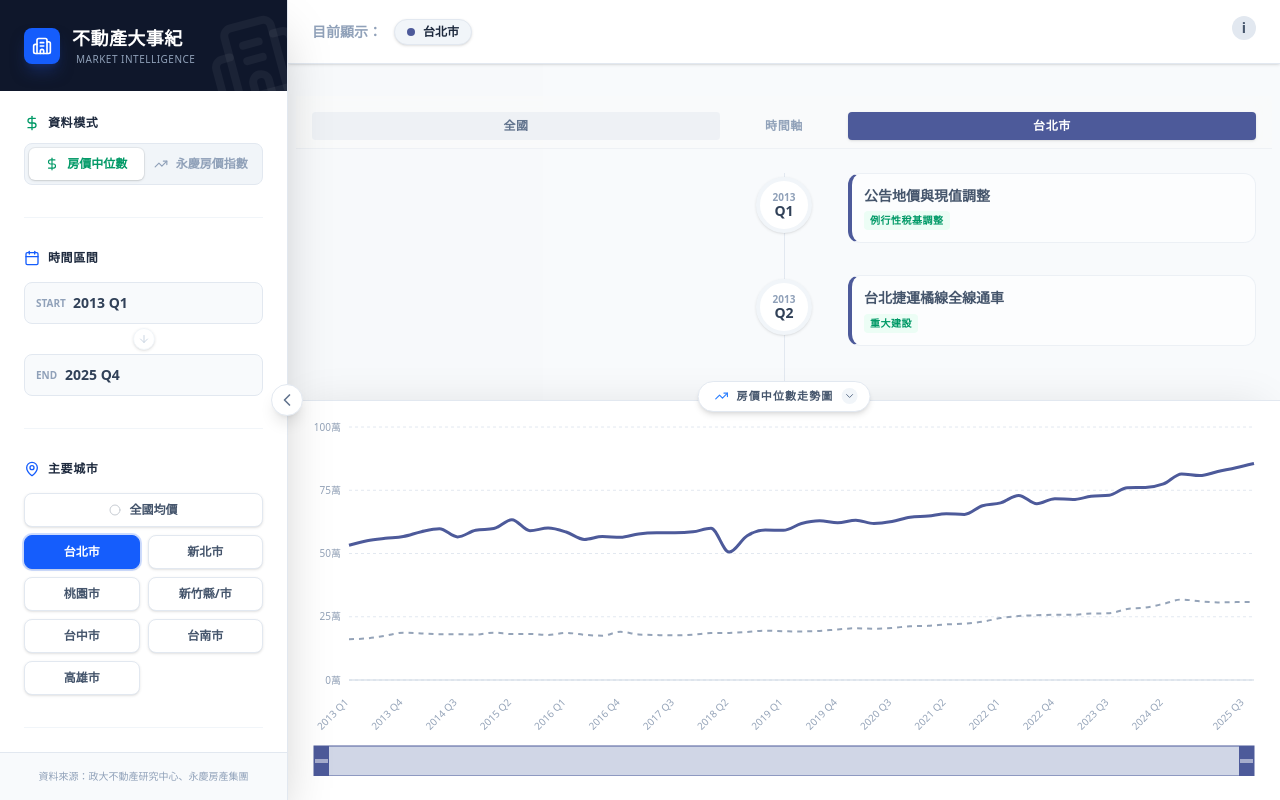
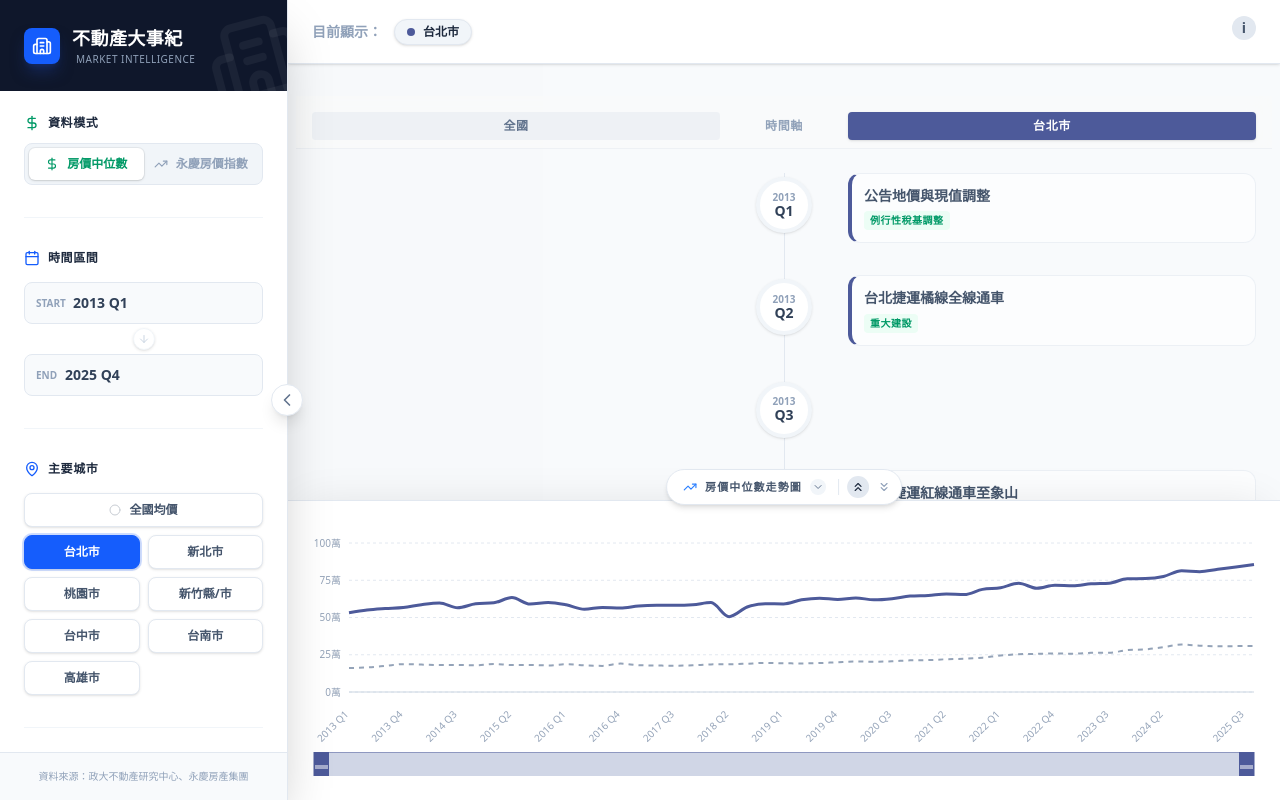
Before and after one commit to NCCU-rer/Real-Estate-Chronicle, a Next.js app: page / in a window 1280 px wide. Built offline with nearby package versions, Linux system fonts and the light colour scheme.

Commit message:
圖表放大縮小設定

```diff
--- a/src/components/DashboardChart.tsx
+++ b/src/components/DashboardChart.tsx
@@ -1,7 +1,8 @@
 "use client";
 
 import dynamic from 'next/dynamic';
-import { TrendingUp, ChevronUp } from "lucide-react";
+import React, { useState } from 'react';
+import { TrendingUp, ChevronUp, ChevronsUp, ChevronsDown } from "lucide-react";
 
 // Dynamically import PriceChart with SSR turned off
 const PriceChart = dynamic(() => import('@/components/PriceChart'), {
@@ -14,17 +15,15 @@ const PriceChart = dynamic(() => import('@/components/PriceChart'), {
 });
 
 interface DashboardChartProps {
-  isChartOpen: boolean;
-  setIsChartOpen: (isOpen: boolean) => void;
   selectedCities: string[];
   startPeriod: string;
   endPeriod: string;
   dataType?: 'price' | 'index';
 }
 
+type DrawerSize = 'closed' | 'small' | 'large';
+
 export default function DashboardChart({
-  isChartOpen,
-  setIsChartOpen,
   selectedCities,
   startPeriod,
   endPeriod,
@@ -32,32 +31,81 @@ export default function DashboardChart({
 }: DashboardChartProps) {
 
   const chartTitle = dataType === 'price' ? '房價中位數走勢圖' : '政大永慶房價指數';
+  const [drawerSize, setDrawerSize] = useState<DrawerSize>('large'); // Default to large (the new 'normal')
+  const [lastOpenSize, setLastOpenSize] = useState<DrawerSize>('large');
+
+  const handleToggle = () => {
+    setDrawerSize(prevSize => {
+      if (prevSize === 'closed') {
+        return lastOpenSize;
+      } else {
+        setLastOpenSize(prevSize);
+        return 'closed';
+      }
+    });
+  };
+
+  const getHeightClass = () => {
+    switch (drawerSize) {
+      case 'small': return 'h-[150px] md:h-[200px]';
+      case 'large': return 'h-[250px] md:h-[300px]';
+      case 'closed':
+      default:
+        return 'h-12';
+    }
+  };
+
+  const isChartVisible = drawerSize !== 'closed';
 
   return (
     <div
-      onClick={() => setIsChartOpen(!isChartOpen)}
       className={`
         absolute bottom-0 left-0 right-0 bg-white border-t border-slate-200 shadow-[0_-10px_40px_-15px_rgba(0,0,0,0.1)] z-40
         transition-all duration-500 cubic-bezier(0.4, 0, 0.2, 1)
-        ${isChartOpen ? 'h-[300px] md:h-[400px]' : 'h-12'}
-        cursor-pointer
+        ${getHeightClass()}
       `}
     >
-      <div
-        className="absolute -top-5 left-1/2 -translate-x-1/2 pointer-events-none"
-      >
-        <div className="bg-white border border-slate-200 rounded-full pl-4 pr-3 py-1.5 shadow-md text-[11px] font-bold text-slate-600 uppercase tracking-widest flex items-center gap-2 transition-all">
-          <TrendingUp className="w-3.5 h-3.5 text-blue-500" />
-          <span>{chartTitle}</span>
-          <div className={`bg-slate-100 rounded-full p-0.5 transition-transform duration-300 ${isChartOpen ? 'rotate-180' : 'rotate-0'}`}>
-            <ChevronUp className="w-3 h-3 text-slate-500" />
+      {/* Integrated Control Panel */}
+      <div className="absolute -top-8 left-1/2 -translate-x-1/2 flex items-center gap-2">
+        <div className="bg-white border border-slate-200 rounded-full shadow-md p-1.5 flex items-center gap-2">
+          {/* Main Title and Toggle */}
+          <div
+            onClick={handleToggle}
+            className="cursor-pointer pl-2.5 pr-1 flex items-center gap-2"
+          >
+            <TrendingUp className="w-3.5 h-3.5 text-blue-500" />
+            <span className="text-[11px] font-bold text-slate-600 uppercase tracking-widest">{chartTitle}</span>
+            <div className={`bg-slate-100 rounded-full p-0.5 transition-transform duration-300 ${isChartVisible ? 'rotate-180' : 'rotate-0'}`}>
+              <ChevronUp className="w-3 h-3 text-slate-500" />
+            </div>
+          </div>
+
+          {/* Separator */}
+          <div className={`h-4 w-px bg-slate-200 transition-opacity ${isChartVisible ? 'opacity-100' : 'opacity-0'}`} />
+
+          {/* Size Controls */}
+          <div className={`flex items-center gap-1 transition-opacity ${isChartVisible ? 'opacity-100' : 'opacity-0'}`}>
+            <button
+              onClick={(e) => { e.stopPropagation(); setDrawerSize('large'); setLastOpenSize('large'); }}
+              className={`p-1 rounded-full ${drawerSize === 'large' ? 'bg-slate-200 text-slate-800' : 'text-slate-400 hover:bg-slate-100'}`}
+              title="放大"
+            >
+              <ChevronsUp className="w-3.5 h-3.5" />
+            </button>
+            <button
+              onClick={(e) => { e.stopPropagation(); setDrawerSize('small'); setLastOpenSize('small'); }}
+              className={`p-1 rounded-full ${drawerSize === 'small' ? 'bg-slate-200 text-slate-800' : 'text-slate-400 hover:bg-slate-100'}`}
+              title="縮小"
+            >
+              <ChevronsDown className="w-3.5 h-3.5" />
+            </button>
           </div>
         </div>
       </div>
 
       <div className={`
-        h-full w-full p-4 pb-6 transition-all duration-300 delay-100
-        ${isChartOpen ? 'opacity-100 scale-100' : 'opacity-0 scale-95 pointer-events-none'}
+        h-full w-full p-4 pb-6 pt-8 transition-opacity duration-300
+        ${isChartVisible ? 'opacity-100' : 'opacity-0 pointer-events-none'}
       `}>
         <PriceChart
           selectedCities={selectedCities}
```
